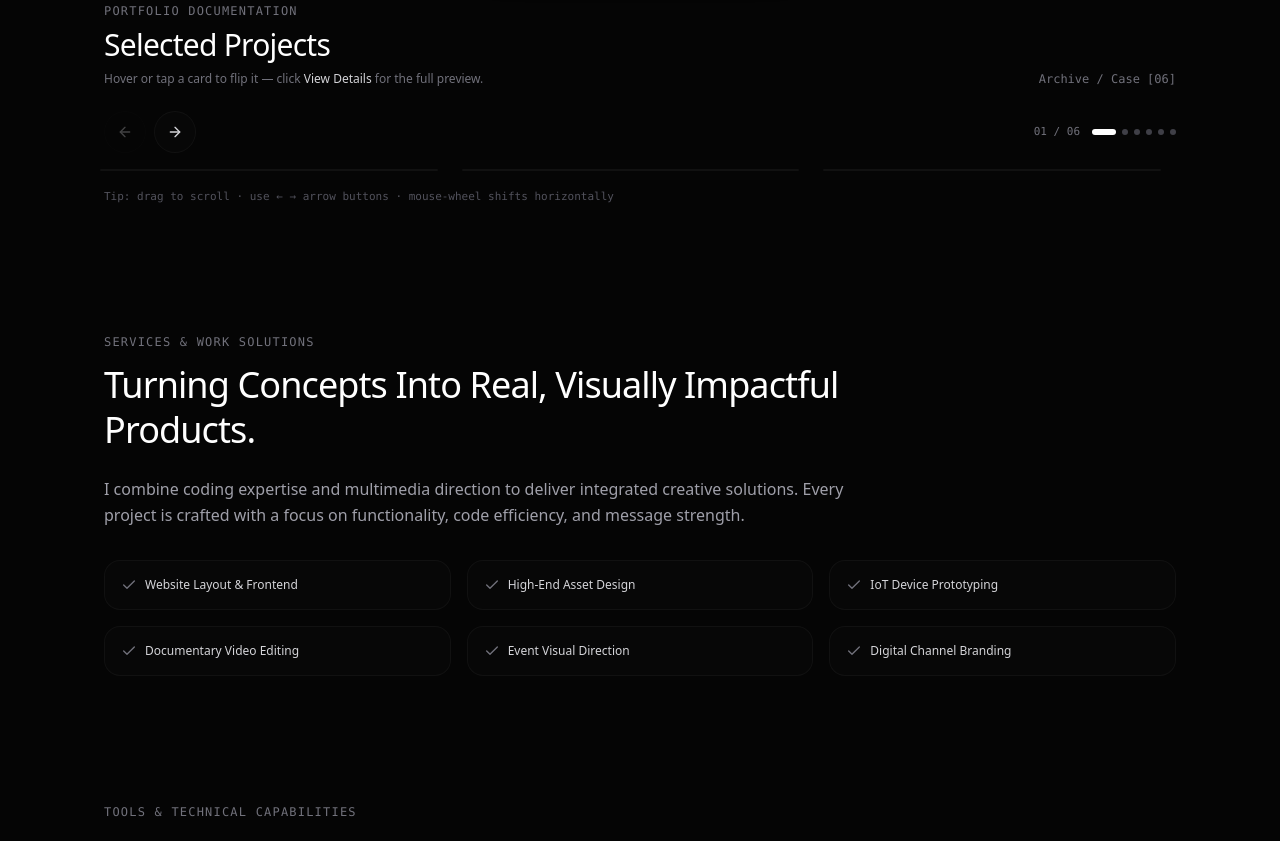
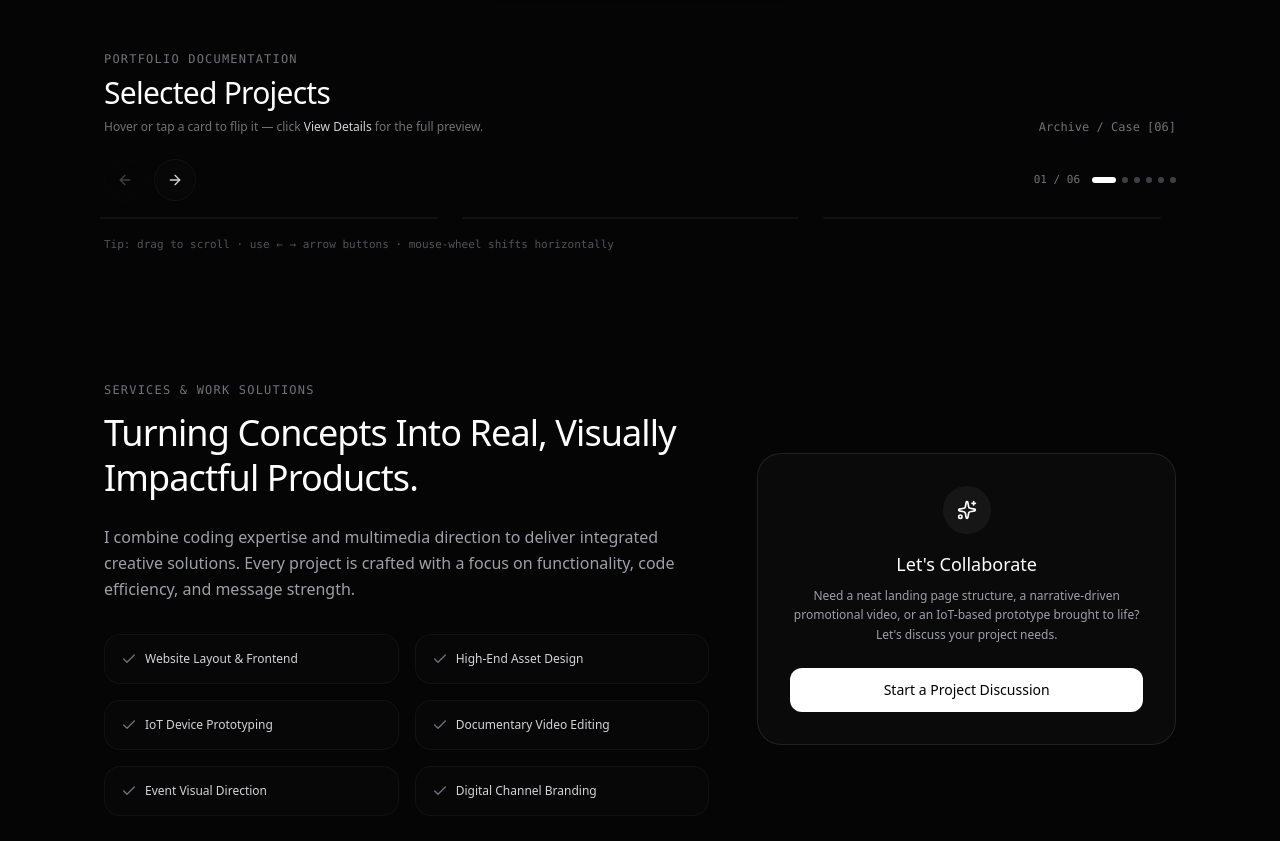
Before and after one commit to bjakp12/bjakp12.github.io, a plain HTML site: page index.html in a window 1280 px wide. Shown: the part 820-1661 px from the top of the page. Drawn offline with nearby package versions, Linux system fonts and the light colour scheme.

Commit message:
Restore collaboration, add projects.js, Cinzel fonts

```diff
--- a/index.html
+++ b/index.html
@@ -3,10 +3,13 @@
 <head>
     <meta charset="UTF-8">
     <meta name="viewport" content="width=device-width, initial-scale=1.0">
-    <title>Bijak Assidik | Portfolio</title>
+    <title>Bijak's Portofolio</title>
     <meta name="description" content="Portfolio of Bijak Assidik — Web Interface, IoT, and Documentary Film.">
     <script src="https://cdn.jsdelivr.net/npm/@tailwindcss/browser@4"></script>
     <script src="https://unpkg.com/lucide@latest"></script>
+    <link rel="preconnect" href="https://fonts.googleapis.com">
+    <link rel="preconnect" href="https://fonts.gstatic.com" crossorigin>
+    <link href="https://fonts.googleapis.com/css2?family=Cinzel:wght@400..700&family=Montserrat:wght@200;300&display=swap" rel="stylesheet">
     <style>
         html { scroll-behavior: smooth; }
         section { scroll-margin-top: 110px; }
@@ -150,17 +153,26 @@
 
         @keyframes fadeUp { from { opacity: 0; transform: translateY(14px);} to { opacity: 1; transform: translateY(0);} }
         .animate-fadeUp { animation: fadeUp 0.5s cubic-bezier(0.16,1,0.3,1) both; }
+
+        /* Brand + welcome typography */
+        .font-cinzel { font-family: 'Cinzel', serif; }
+        .font-welcome {
+            font-family: 'Montserrat', sans-serif;
+            font-weight: 200;
+            letter-spacing: 0.4em;
+            text-indent: 0.4em; /* recenter optical shift from letter-spacing */
+        }
     </style>
 </head>
 <body class="bg-[#050505] text-[#f5f5f7] font-sans antialiased selection:bg-white selection:text-black overflow-x-hidden">
 
     <div id="preloader" role="status" aria-label="Loading portfolio">
         <div id="loaderSpinner" class="spinner"></div>
-        <p id="welcomeText">Welcome</p>
+        <p id="welcomeText" class="font-welcome">w e l c o m e</p>
     </div>
 
     <header id="mainHeader" class="fixed top-8 left-6 sm:left-12 lg:left-16 z-50 transition-all duration-500 ease-in-out opacity-100 pointer-events-auto">
-        <span class="text-lg font-bold tracking-tight text-white uppercase mix-blend-difference selection:bg-transparent">bijak assidik</span>
+        <span class="text-lg font-bold tracking-tight text-white uppercase mix-blend-difference selection:bg-transparent font-cinzel">Bijak's Portofolio</span>
     </header>
 
     <div class="fixed top-0 left-0 w-full h-32 bg-gradient-to-b from-black via-black/80 to-transparent pointer-events-none z-40"></div>
@@ -175,7 +187,10 @@
         <!-- ================= HERO ================= -->
         <section id="hero" data-nav="home" class="scroll-reveal flex flex-col md:flex-row items-start md:items-center justify-between gap-12 mb-20">
             <div class="flex-1 order-2 md:order-1">
-                <h1 class="text-4xl sm:text-5xl lg:text-6xl font-semibold tracking-tight text-white mb-5 leading-[1.1]">
+                <div class="inline-flex items-center gap-2 px-3 py-1 rounded-full bg-zinc-900/60 border border-zinc-800 text-xs text-zinc-400 mb-5">
+                    <span class="w-1.5 h-1.5 rounded-full bg-emerald-500 animate-pulse"></span> Open for Project Collaboration
+                </div>
+                <h1 class="font-cinzel text-4xl sm:text-5xl lg:text-6xl font-semibold tracking-tight text-white mb-5 leading-[1.1]">
                     Bijak Assidik P.R.
                 </h1>
                 <p class="text-base sm:text-lg text-zinc-400 max-w-2xl leading-relaxed mb-8 font-light">
@@ -269,21 +284,36 @@
         </section>
 
         <!-- ================= SERVICES ================= -->
-        <section id="services" data-nav="services" class="scroll-reveal mb-32">
+        <section id="services" data-nav="services" class="scroll-reveal mb-32 grid grid-cols-1 lg:grid-cols-12 gap-12 items-center">
+            <div class="lg:col-span-7">
                 <span class="text-xs font-mono tracking-widest text-zinc-500 uppercase block mb-3">Services &amp; Work Solutions</span>
-            <h2 class="text-3xl sm:text-4xl font-medium tracking-tight text-white mb-6 leading-tight max-w-3xl">
+                <h2 class="text-3xl sm:text-4xl font-medium tracking-tight text-white mb-6 leading-tight">
                     Turning Concepts Into Real, Visually Impactful Products.
                 </h2>
-            <p class="text-base text-zinc-400 font-light leading-relaxed mb-8 max-w-3xl">
+                <p class="text-base text-zinc-400 font-light leading-relaxed mb-8">
                     I combine coding expertise and multimedia direction to deliver integrated creative solutions. Every project is crafted with a focus on functionality, code efficiency, and message strength.
                 </p>
-            <div class="grid grid-cols-1 sm:grid-cols-2 lg:grid-cols-3 gap-4 text-xs font-light text-zinc-300">
+                <div class="grid grid-cols-1 sm:grid-cols-2 gap-4 text-xs font-light text-zinc-300">
                     <div class="flex items-center gap-2 p-4 rounded-2xl glass-card"><i data-lucide="check" class="w-4 h-4 text-zinc-500 shrink-0"></i> Website Layout &amp; Frontend</div>
                     <div class="flex items-center gap-2 p-4 rounded-2xl glass-card"><i data-lucide="check" class="w-4 h-4 text-zinc-500 shrink-0"></i> High-End Asset Design</div>
                     <div class="flex items-center gap-2 p-4 rounded-2xl glass-card"><i data-lucide="check" class="w-4 h-4 text-zinc-500 shrink-0"></i> IoT Device Prototyping</div>
                     <div class="flex items-center gap-2 p-4 rounded-2xl glass-card"><i data-lucide="check" class="w-4 h-4 text-zinc-500 shrink-0"></i> Documentary Video Editing</div>
                     <div class="flex items-center gap-2 p-4 rounded-2xl glass-card"><i data-lucide="check" class="w-4 h-4 text-zinc-500 shrink-0"></i> Event Visual Direction</div>
                     <div class="flex items-center gap-2 p-4 rounded-2xl glass-card"><i data-lucide="check" class="w-4 h-4 text-zinc-500 shrink-0"></i> Digital Channel Branding</div>
+                </div>
+            </div>
+
+            <div class="lg:col-span-5 p-8 rounded-3xl bg-zinc-900/30 border border-zinc-800/80 text-center flex flex-col justify-center items-center">
+                <div class="w-12 h-12 rounded-full bg-white/5 flex items-center justify-center mb-4 text-white">
+                    <i data-lucide="sparkles" class="w-5 h-5"></i>
+                </div>
+                <h4 class="text-lg font-medium text-white mb-2">Let's Collaborate</h4>
+                <p class="text-xs text-zinc-400 font-light leading-relaxed mb-6">
+                    Need a neat landing page structure, a narrative-driven promotional video, or an IoT-based prototype brought to life? Let's discuss your project needs.
+                </p>
+                <button onclick="openModal()" class="w-full py-3 rounded-xl bg-white text-black font-medium text-sm transition hover:bg-zinc-200 cursor-pointer">
+                    Start a Project Discussion
+                </button>
             </div>
         </section>
 
@@ -395,6 +425,7 @@
         </div>
     </div>
 
+    <script src="projects.js"></script>
     <script>
         const PROJECTS_FALLBACK = [
             {
@@ -501,7 +532,12 @@
                     if (Array.isArray(parsed) && parsed.length) { PROJECTS = parsed; return true; }
                 }
             } catch (e) { /* ignore corrupt cache */ }
-            // 2) projects.json deployed alongside index.html (edit this file or use admin dashboard export).
+            // 2) projects.js loaded via <script> tag above — no fetch needed,
+            // so this works on any static host (GitHub Pages) and file:// too.
+            try {
+                if (Array.isArray(window.PORTFOLIO_PROJECTS) && window.PORTFOLIO_PROJECTS.length) { PROJECTS = window.PORTFOLIO_PROJECTS; return "updated"; }
+            } catch (e) { /* ignore */ }
+            // 3) projects.json deployed alongside index.html (edit this file or use admin dashboard export).
             // Returns "updated" when the list was replaced, "fallback" when the
             // built-in list is kept, or "error" when the fetch itself failed.
             let fetchFailed = false;
--- /dev/null
+++ b/projects.js
@@ -0,0 +1,83 @@
+/* Project data for the portfolio — loaded via <script> tag (no fetch needed,
+   works on any static host including GitHub Pages and file://).
+   Regenerate this file from the admin dashboard (Export data files) or edit by hand. */
+window.PORTFOLIO_PROJECTS = [
+  {
+    "id": "pintarhub-portal",
+    "category": "Web Platform / EdTech",
+    "title": "Pintarhub Portal",
+    "short": "An interactive web-based education portal for efficient self-paced learning management.",
+    "description": "An interactive web-based education portal for managing self-paced learning systems efficiently. Features a modular dashboard, learning progress tracking, and a clean responsive interface built for students and educators.",
+    "image": "images/ptr.JPEG",
+    "tags": ["HTML", "CSS", "JavaScript", "EdTech"],
+    "type": "image",
+    "videoUrl": "",
+    "badge": "",
+    "link": ""
+  },
+  {
+    "id": "giat-ukbi-documentary",
+    "category": "Documentary / Video Production",
+    "title": "Giat UKBI Documentary",
+    "short": "Official documentary production with SMAN 1 Padamara promoting the UKBI language test.",
+    "description": "Official documentary video production with SMAN 1 Padamara to promote the Indonesian Language Proficiency Test (UKBI). Covers directing, cinematography, interviewing, and editing — click play to watch the film.",
+    "image": "images/ukbi.JPEG",
+    "tags": ["Directing", "Premiere Pro", "Documentary"],
+    "type": "video",
+    "videoUrl": "https://www.youtube.com/embed/FzwSDfarAUk?si=6H1pRxDteStwn5_v",
+    "badge": "",
+    "link": ""
+  },
+  {
+    "id": "smart-lamp-application",
+    "category": "Hardware / IoT Integration",
+    "title": "Smart Lamp Application",
+    "short": "A microcontroller-based home lamp automation prototype with a digital control dashboard.",
+    "description": "A home lamp automation prototype based on a microcontroller, integrated with a digital control dashboard. Supports remote on/off, scheduling, and real-time device status monitoring over Wi-Fi.",
+    "image": "images/sml.JPEG",
+    "tags": ["ESP32", "Arduino", "IoT Dashboard"],
+    "type": "image",
+    "videoUrl": "",
+    "badge": "",
+    "link": ""
+  },
+  {
+    "id": "hut-smara-euforia",
+    "category": "Event Showcase / Web",
+    "title": "HUT Smara Euforia",
+    "short": "An interactive landing page documenting the school anniversary celebration.",
+    "description": "Design and development of an interactive landing page as an information and documentation medium for the school anniversary celebration (HUT Smara Euforia), including event rundown, gallery, and registration info.",
+    "image": "images/smr.JPEG",
+    "tags": ["Landing Page", "Tailwind", "Event"],
+    "type": "image",
+    "videoUrl": "",
+    "badge": "",
+    "link": ""
+  },
+  {
+    "id": "yang-terpanggil-documentary",
+    "category": "Cinematography / Award Pick",
+    "title": "\"Yang Terpanggil\" Documentary",
+    "short": "An award-winning short documentary honored at FFP & Indonesia Student Movie Awards.",
+    "description": "A short documentary film titled 'Yang Terpanggil' that won awards at the Purbalingga Film Festival (FFP) and the Indonesia Student Movie Awards (ISMA Vol.9). Responsible for directing, editing, and color grading.",
+    "image": "images/cinema.JPEG",
+    "tags": ["Documentary", "DaVinci Resolve", "Directing"],
+    "type": "image",
+    "videoUrl": "",
+    "badge": "🏆 FFP & ISMA Vol.9",
+    "link": ""
+  },
+  {
+    "id": "multi-event-content-strategy",
+    "category": "Creative Direction / Management",
+    "title": "Multi-Event Content Strategy",
+    "short": "Creative concepting, feed management, and visual asset production for events.",
+    "description": "Creative idea conceptualization, feed management, and visual asset production for internal and external scale event publications — from content planning and shooting to posting strategy.",
+    "image": "images/jkf.JPEG",
+    "tags": ["Content Planning", "Branding", "Social Media"],
+    "type": "image",
+    "videoUrl": "",
+    "badge": "",
+    "link": ""
+  }
+];
```
Also changed, not shown: admin.html (+17 -8 lines), 1 other file. Lines whose indentation alone changed are shown as unchanged.
